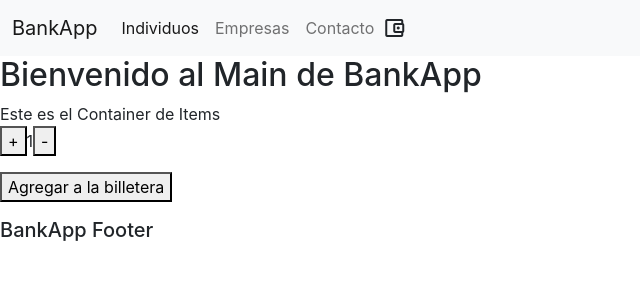
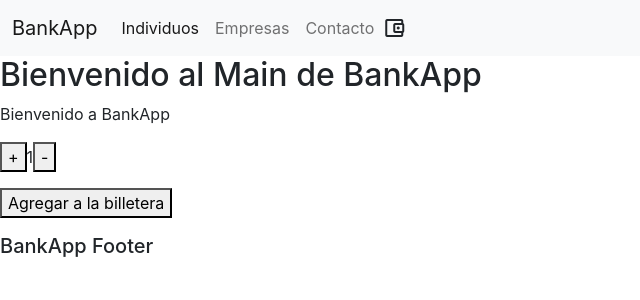
Before and after one commit to damianrequejo/bankpap, a React (Create React App) app: page / in a window 1280 px wide. Shown: the top 300 px of the page, without its empty margins (0-640 px from the left). Built offline with nearby package versions, Linux system fonts and the light colour scheme.

Commit message:
Correcciones Desafio Landing

```diff
--- a/src/App.js
+++ b/src/App.js
@@ -10,13 +10,13 @@ import ItemCount from './components/Counter/ItemCount';
 
 function App() {
 
-
+  const saludo = "Bienvenido a BankApp";
 
   return (
     <>
       <Header />
       <Main test="BankApp" />
-      <ItemListContainer />
+      <ItemListContainer saludo={saludo}/>
       <ItemCount stock={5} initial={1} onAdd={0}/>
       <Footer />
     </>
--- a/src/components/ItemListContainer/ItemListContainer.js
+++ b/src/components/ItemListContainer/ItemListContainer.js
@@ -1,12 +1,11 @@
 import React from 'react'
 import './itemlistcontainer.css';
 
-const ItemListContainer = () => {
+const ItemListContainer = ({saludo}) => {
+
   return (
 
-
-
-    <div>Este es el Container de Items</div>
+    <p>{saludo}</p>
   )
 }
 
--- a/src/components/Main/Main.jsx
+++ b/src/components/Main/Main.jsx
@@ -2,8 +2,6 @@ import React from 'react'
 import './main.css';
 
 const Main = (props) => {
-  console.log(props)
-  console.log(props.test)
   return (
     <main>
         <section>
```
